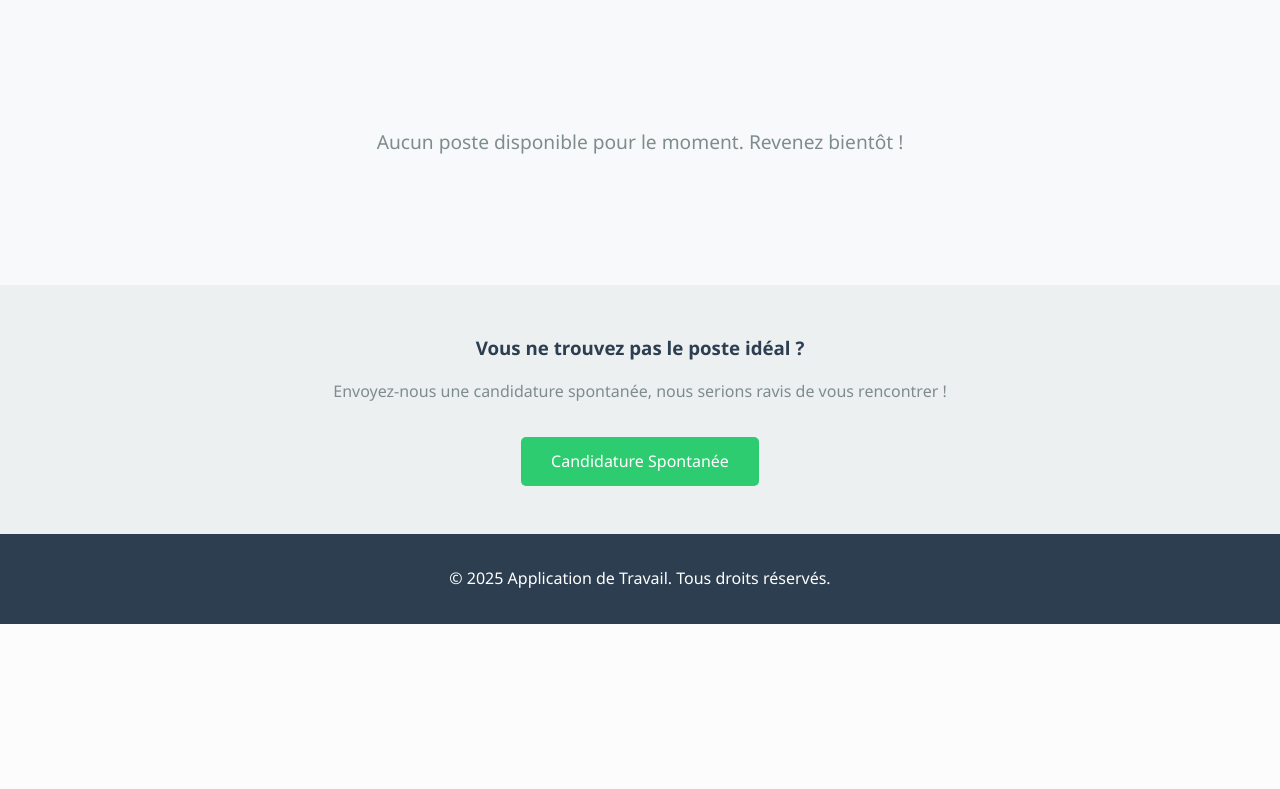
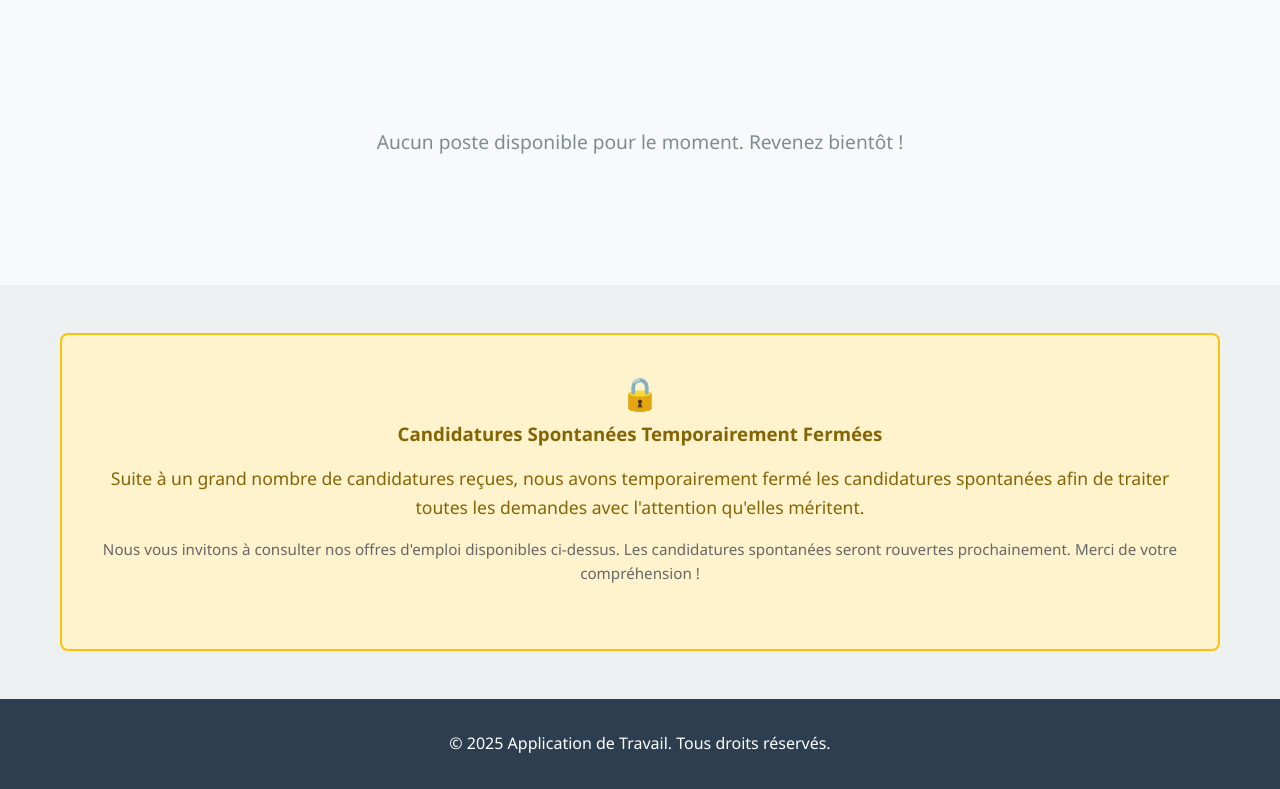
Before and after one commit to MyCanteen-IIUM/salsabil, a Flask app: template templates/jobs.html in a window 1280 px wide. Shown: the part 322-1111 px from the top of the page. Before the commit the page ends 946 px from the top, so only its background shows below. Run offline with Flask 3, Linux system fonts and the light colour scheme; the template is opened without the code that fills it, so the values that code supplies are empty; some libraries are stand-ins or nearby versions.

Commit message:
Add files via upload

```diff
--- a/templates/jobs.html
+++ b/templates/jobs.html
@@ -297,9 +297,24 @@
 
         <section class="cta-section">
             <div class="container">
-                <h3>Vous ne trouvez pas le poste idéal ?</h3>
-                <p>Envoyez-nous une candidature spontanée, nous serions ravis de vous rencontrer !</p>
-                <a href="{{ url_for('apply', job_id=0) }}" class="btn-secondary">Candidature Spontanée</a>
+                {% if spontaneous_open %}
+                    <h3>Vous ne trouvez pas le poste idéal ?</h3>
+                    <p>Envoyez-nous une candidature spontanée, nous serions ravis de vous rencontrer !</p>
+                    <a href="{{ url_for('apply', job_id=0) }}" class="btn-secondary">Candidature Spontanée</a>
+                {% else %}
+                    <div style="text-align: center; padding: 2rem; background: #fff3cd; border-radius: 8px; border: 2px solid #ffc107;">
+                        <h3 style="color: #856404; margin-bottom: 1rem;">
+                            <span style="font-size: 2rem;">🔒</span><br>
+                            Candidatures Spontanées Temporairement Fermées
+                        </h3>
+                        <p style="color: #856404; font-size: 1.1rem; line-height: 1.6; margin-bottom: 1rem;">
+                            Suite à un grand nombre de candidatures reçues, nous avons temporairement fermé les candidatures spontanées afin de traiter toutes les demandes avec l'attention qu'elles méritent.
+                        </p>
+                        <p style="color: #666; font-size: 0.95rem;">
+                            Nous vous invitons à consulter nos offres d'emploi disponibles ci-dessus. Les candidatures spontanées seront rouvertes prochainement. Merci de votre compréhension !
+                        </p>
+                    </div>
+                {% endif %}
             </div>
         </section>
     </main>
```
Also changed, not shown: templates/jobs_ar.html (+18 -3 lines).
